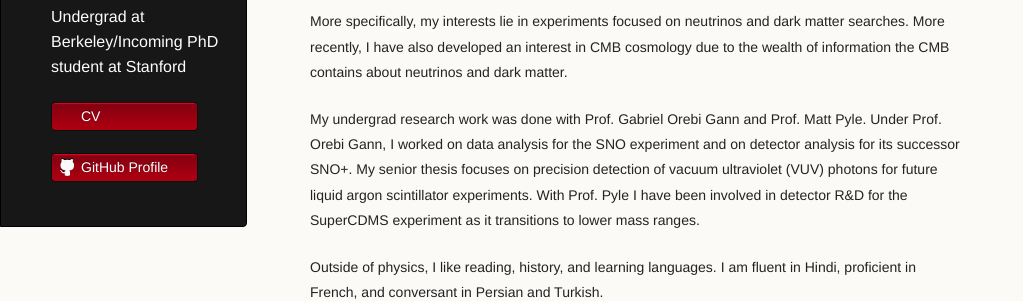
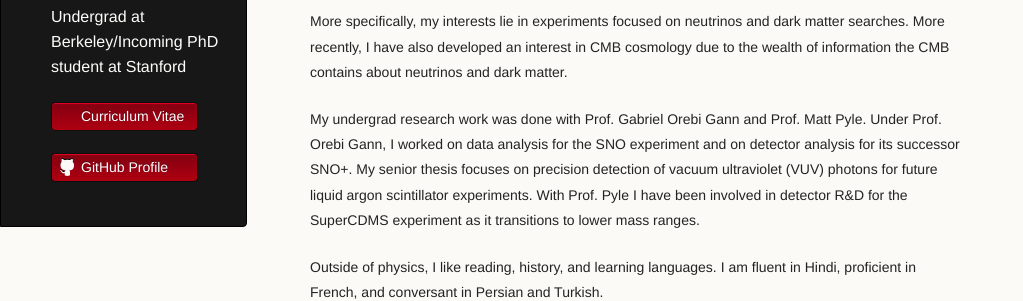
Before and after one commit to joe-singh/joe-singh.github.io, a Jekyll site: the page built from index.md, in a window 1280 px wide. Shown: the part 164-465 px from the top of the page, without its empty margins (0-1023 px from the left). Built offline with Jekyll 4.4.1, drawn with Linux system fonts in a browser that asks for light colours.

Commit message:
Button writing change

```diff
--- a/_layouts/default.html
+++ b/_layouts/default.html
@@ -23,7 +23,7 @@
             <li class="download"><a class="buttons" href="{{ site.github.zip_url }}">Download ZIP</a></li>
             <li class="download"><a class="buttons" href="{{ site.github.tar_url }}">Download TAR</a></li>
           {% endif %}
-          <li><a class="buttons" href="../Jyotirmai_Singh_CV.pdf">CV</a></li>
+          <li><a class="buttons" href="../Jyotirmai_Singh_CV.pdf">Curriculum Vitae</a></li>
         </ul>
 
         {% if site.github.is_project_page %}
```
